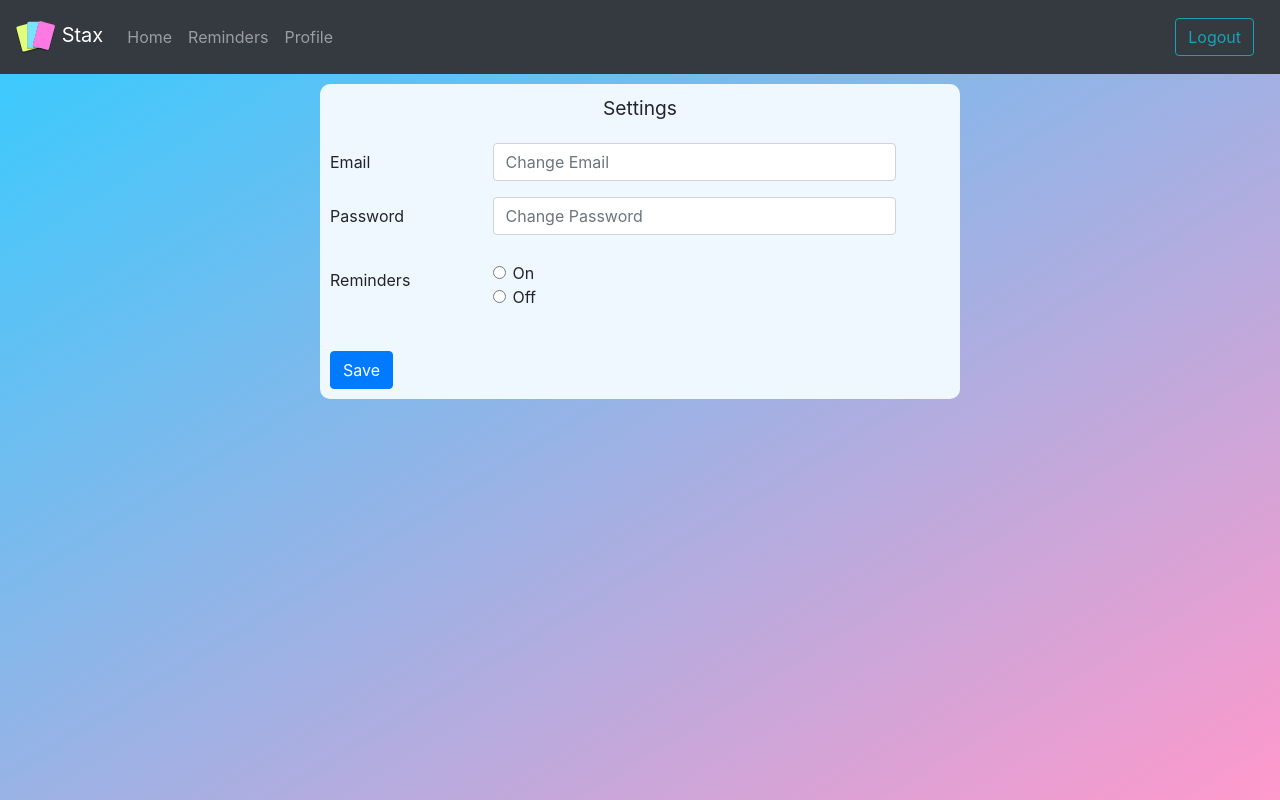
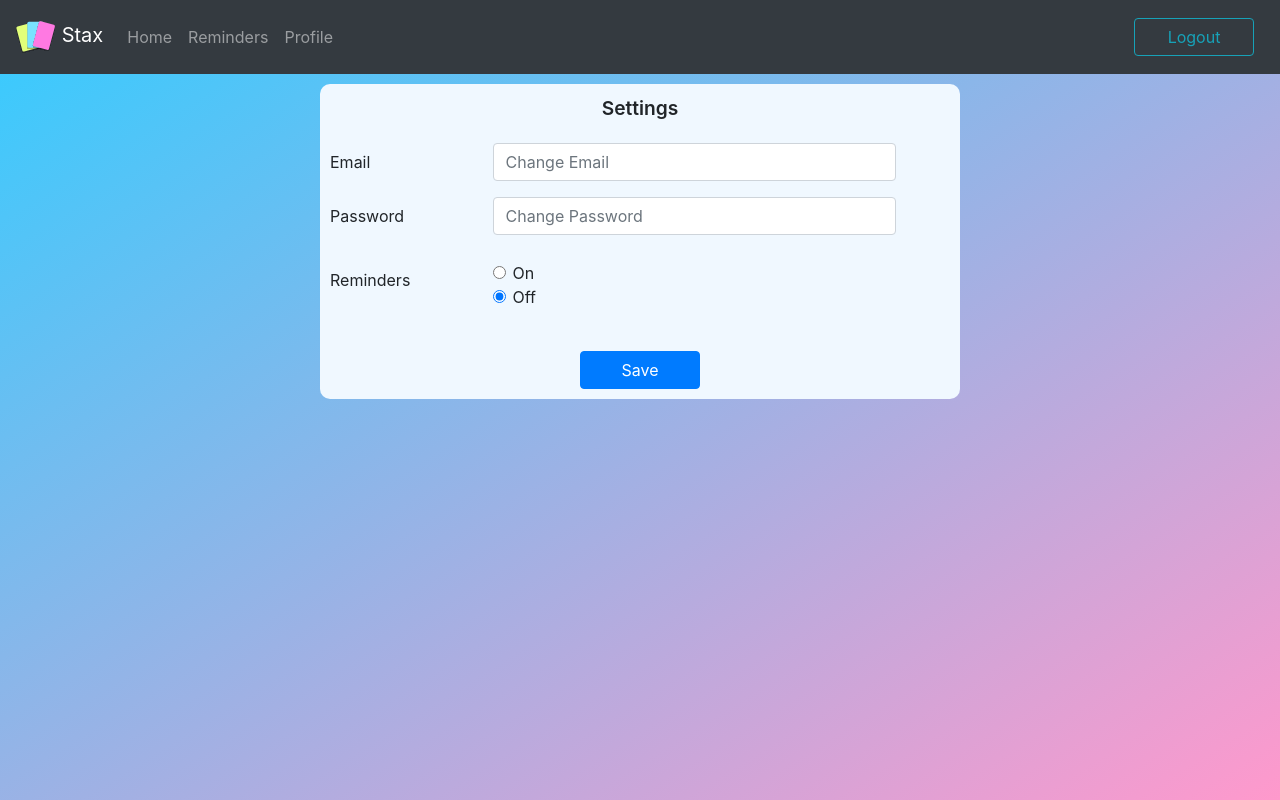
Before and after one commit to m-alexeev/cmpt383_project, a React (Create React App) app in the folder react-front/: page /profile in a window 1280 px wide. Built offline with nearby package versions, Linux system fonts and the light colour scheme; no server answers.

Commit message:
radio button

```diff
--- a/react-front/src/components/home/Profile/profile.css
+++ b/react-front/src/components/home/Profile/profile.css
@@ -1,6 +1,7 @@
 .header{
     font-size: larger;
     text-align: center;
+    font-weight: 600;
     width: 50%;
     margin: 0px auto 20px ;
 }
@@ -13,3 +14,12 @@
     width: 50%;
     margin: 10px auto;
 }
+
+.saveBtn{
+    width: 120px;
+    margin: auto;
+}
+
+button{
+    width: 120px;
+}
--- a/react-front/src/components/home/Profile/profile.tsx
+++ b/react-front/src/components/home/Profile/profile.tsx
@@ -10,6 +10,11 @@ export default function Profile() {
   const hist = useHistory();
 
   const [curUser, setCurUser] = useState("")
+  const [email, setEmail] = useState("");
+  const [pwd, setPwd] = useState("");
+  const [reminder, setReminder] = useState(false);
+
+
 
   useEffect(() => {
     fetch('/getUser').then(res => res.json()).then(data => {
@@ -23,7 +28,7 @@ export default function Profile() {
   // !Change placeholders
 
   function verifyForm(){
-    console.log("verify");
+
   }
 
 
@@ -63,12 +68,16 @@ export default function Profile() {
                   label='On'
                   name='reminder'
                   id='reminderOn'
+                  checked = {reminder ? true: false}
+                  onClick = {() => {setReminder(!reminder)}}
                 />
                 <Form.Check
                   type='radio'
                   label='Off'
                   name='reminder'
                   id='reminderOff'
+                  checked = {reminder ? false : true}
+                  onClick = {() => {setReminder(!reminder)}}
                 />
               </Col>
             </Form.Group>
@@ -81,7 +90,6 @@ export default function Profile() {
             Save
           </Button>
         </div>
-
       </div>
     </div>
   );
```
